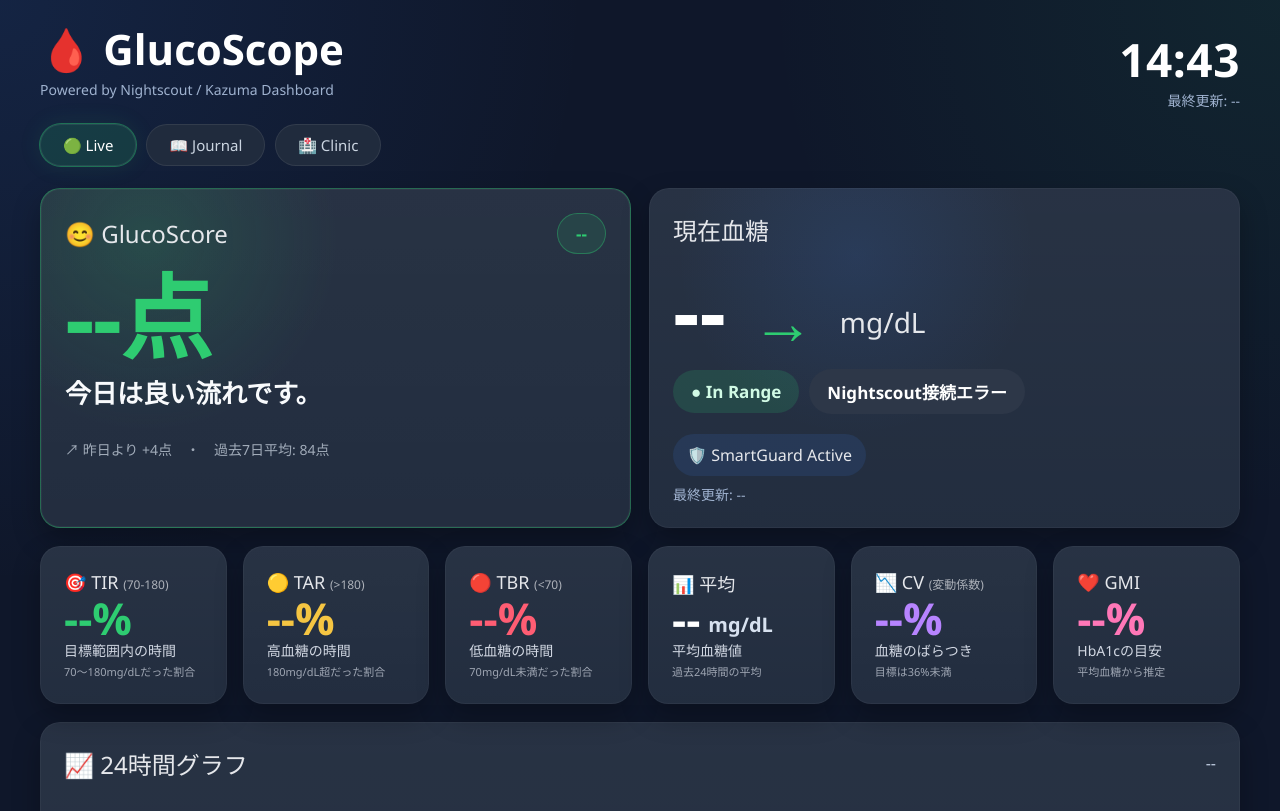
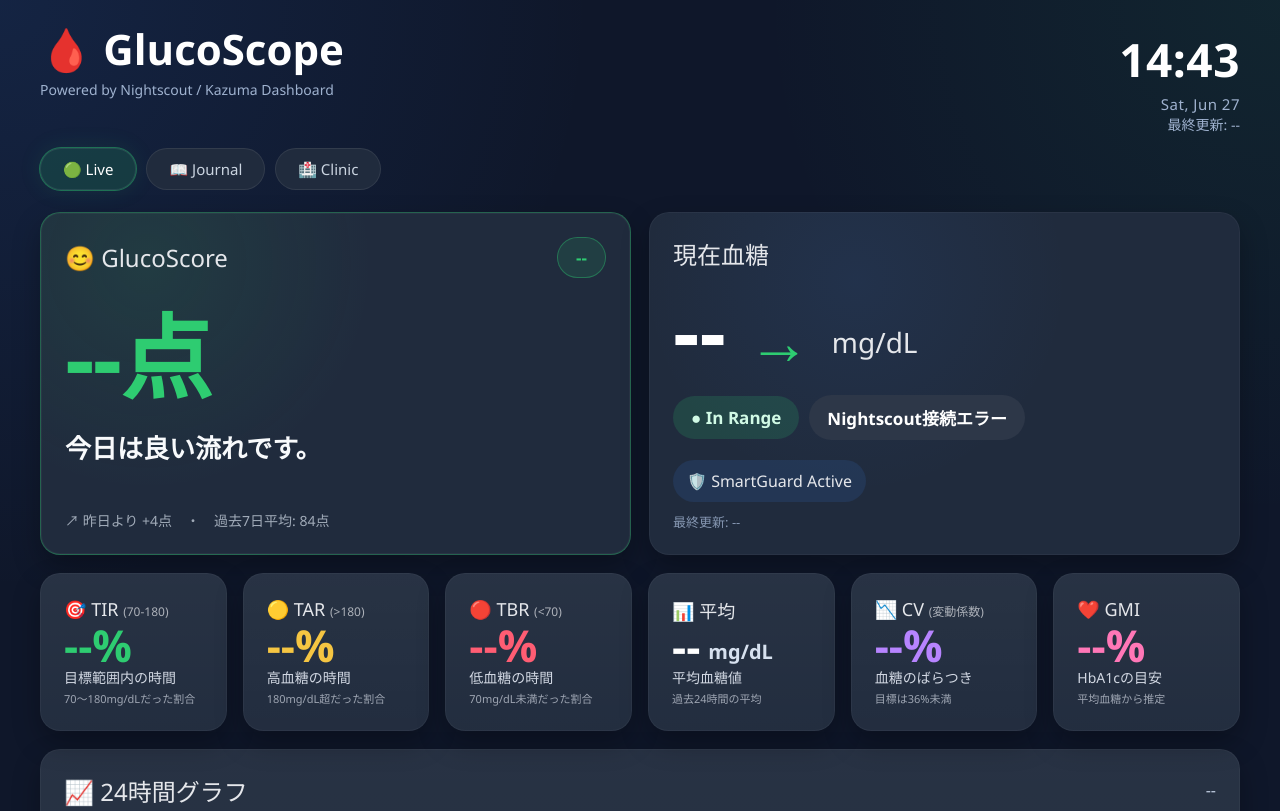
Before and after one commit to afterglow21/glucoscope, a plain HTML site: page index.html in a window 1280 px wide. Shown: the top 811 px of the page. Drawn offline with nearby package versions, Linux system fonts and the light colour scheme; no server answers.

Commit message:
polish(ui): show date under live clock

```diff
--- a/index.html
+++ b/index.html
@@ -15,6 +15,7 @@
     </div>
     <div class="header-right">
       <div id="clock" class="clock">--:--</div>
+      <div id="clockDate" class="clock-date"></div>
       <div id="lastUpdate" class="last-update">最終更新: --</div>
     </div>
   </header>
--- a/js/app.js
+++ b/js/app.js
@@ -229,10 +229,23 @@ async function loadDailyStats() {
 
 function updateClock() {
   const now = new Date();
-  document.getElementById("clock").textContent = now.toLocaleTimeString("ja-JP", {
-    hour: "2-digit",
-    minute: "2-digit"
-  });
+
+  const clockEl = document.getElementById("clock");
+  if (clockEl) {
+    clockEl.textContent = now.toLocaleTimeString("ja-JP", {
+      hour: "2-digit",
+      minute: "2-digit"
+    });
+  }
+
+  const clockDateEl = document.getElementById("clockDate");
+  if (clockDateEl) {
+    clockDateEl.textContent = now.toLocaleDateString("en-US", {
+      weekday: "short",
+      month: "short",
+      day: "numeric"
+    });
+  }
 }
 
 updateClock();
--- a/style.css
+++ b/style.css
@@ -95,19 +95,23 @@ body{
 }
 
 .hero-score-card{
-  min-height:225px;
-  border:1px solid rgba(46,204,113,.38);
+  min-height:250px;
+  display:flex;
+  flex-direction:column;
+  justify-content:space-between;
+  border:1px solid rgba(46,204,113,.35);
   background:
-    radial-gradient(circle at 18% 15%, rgba(46,204,113,.16), transparent 34%),
-    linear-gradient(180deg, rgba(255,255,255,.035), rgba(255,255,255,.01)),
+    radial-gradient(circle at 18% 15%, rgba(46,204,113,.10), transparent 40%),
     #202b3d;
 }
 
 .hero-current-card{
-  min-height:225px;
+  min-height:250px;
+  display:flex;
+  flex-direction:column;
+  justify-content:center;
   background:
-    radial-gradient(circle at 35% 20%, rgba(59,130,246,.12), transparent 38%),
-    linear-gradient(180deg, rgba(255,255,255,.035), rgba(255,255,255,.01)),
+    radial-gradient(circle at 35% 20%, rgba(59,130,246,.08), transparent 45%),
     #202b3d;
 }
 
@@ -161,9 +165,9 @@ body{
 .current-main{
   display:flex;
   align-items:flex-end;
-  gap:26px;
-  margin-top:22px;
-  margin-bottom:18px;
+  gap:22px;
+  margin-top:18px;
+  margin-bottom:24px;
 }
 
 #glucoseValue{
@@ -223,9 +227,10 @@ body{
 }
 
 .current-small-note{
-  margin-top:8px;
+  margin-top:10px;
   color:#9fb2cf;
-  font-size:14px;
+  font-size:13px;
+  opacity:.8;
 }
 
 .metric-grid{
@@ -350,3 +355,10 @@ canvas{
     font-size:36px;
   }
 }
+
+.clock-date{
+  margin-top:4px;
+  font-size:15px;
+  color:#9fb2cf;
+  letter-spacing:.5px;
+}
```
